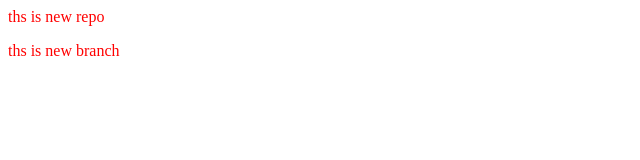
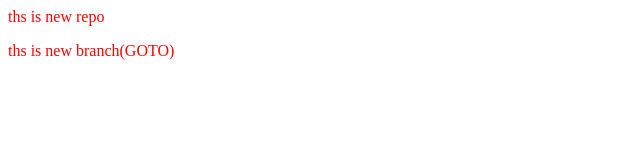
Before and after one commit to kunal15bisht/localrepo, a plain HTML site: page index.html in a window 1280 px wide. Shown: the full height of the page, 0-640 px from the left. Drawn offline with Linux system fonts and the light colour scheme.

Commit message:
add goto

```diff
--- a/index.html
+++ b/index.html
@@ -1,3 +1,3 @@
 <link rel="stylesheet" href="style.css">
 <P>ths is new repo</P>
-<P>ths is new branch</P>
+<P>ths is new branch(GOTO)</P>
```
